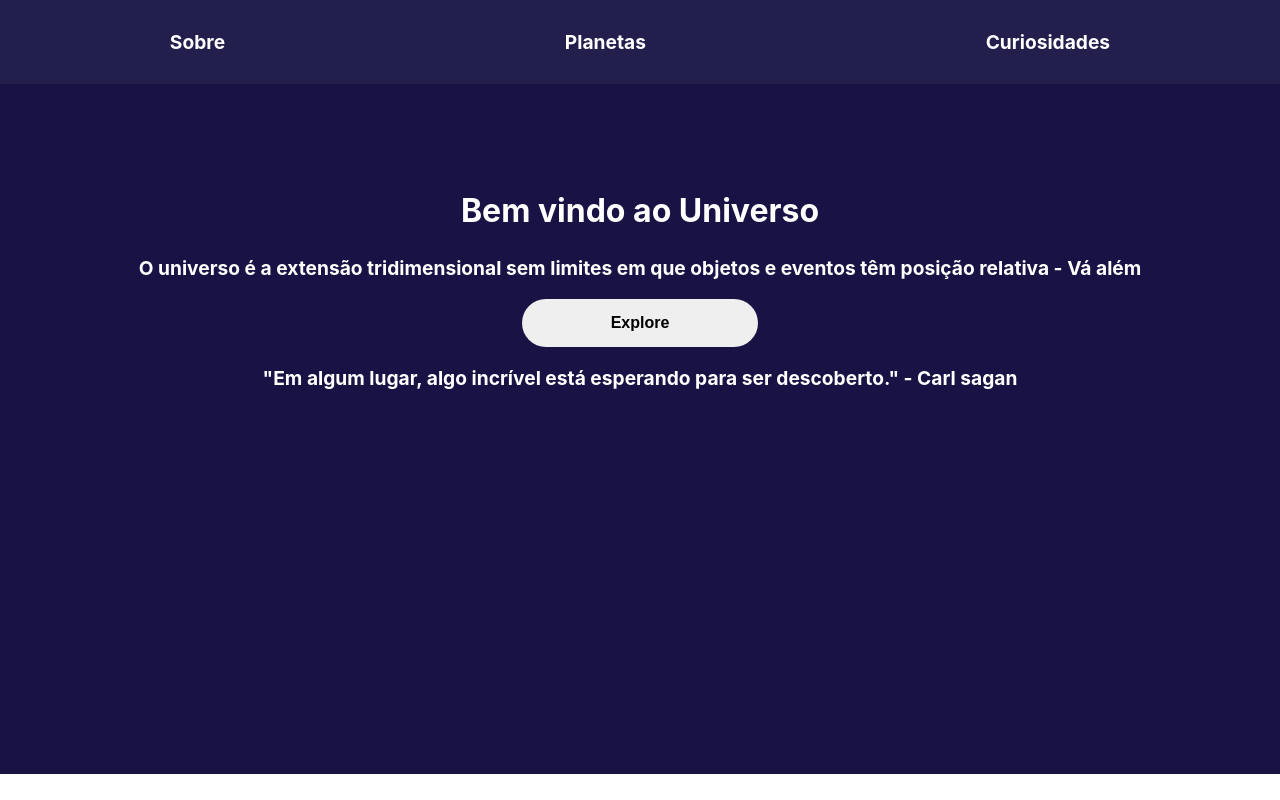
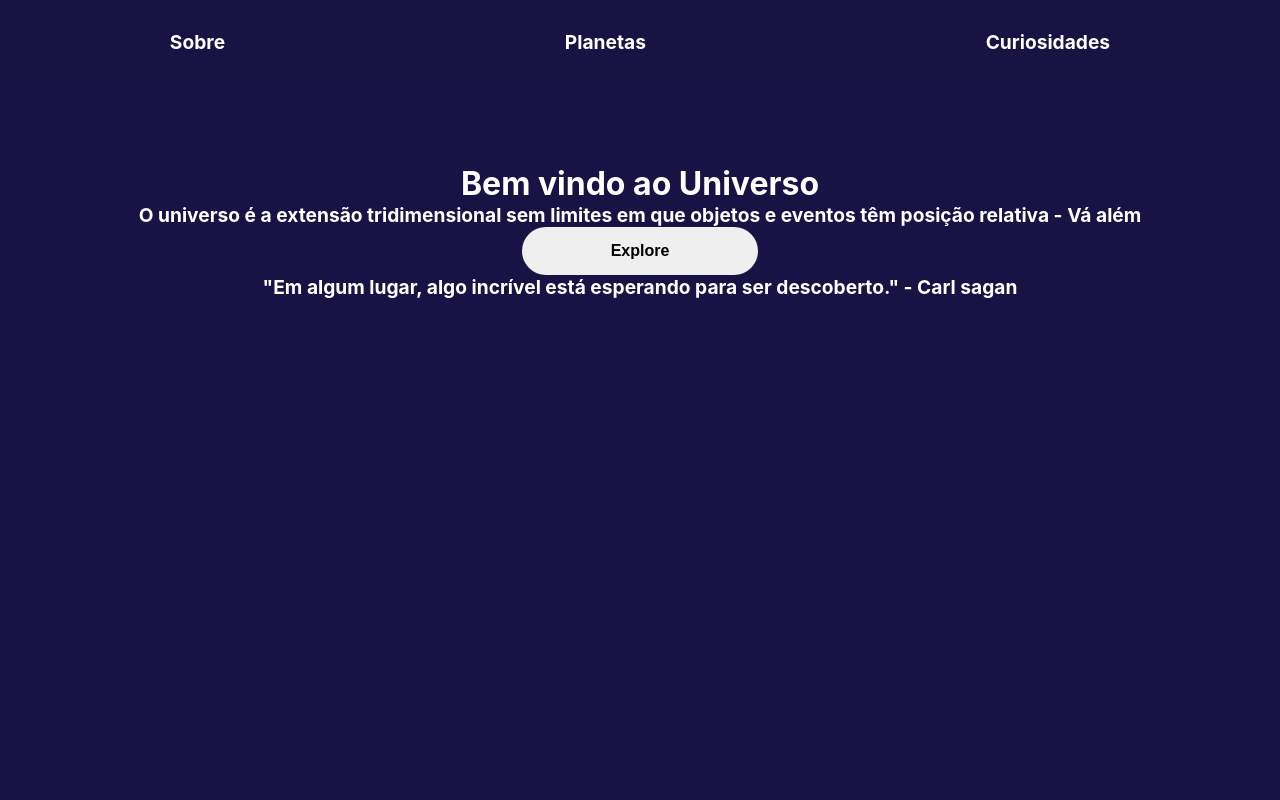
Before and after one commit to polyanetuag/universo, a React (Create React App) app: page / in a window 1280 px wide. Built offline with nearby package versions, Linux system fonts and the light colour scheme.

Commit message:
fix: height app

```diff
--- a/src/App.css
+++ b/src/App.css
@@ -1,6 +1,14 @@
+* {
+  margin: 0;
+  padding: 0;
+  box-sizing: border-box;
+}
+
 .App {
   text-align: center;
-  max-height: auto;
+  height: 100vh;
+  background: rgb(24, 19, 68);
+
 }
 
 .App-logo {
```
